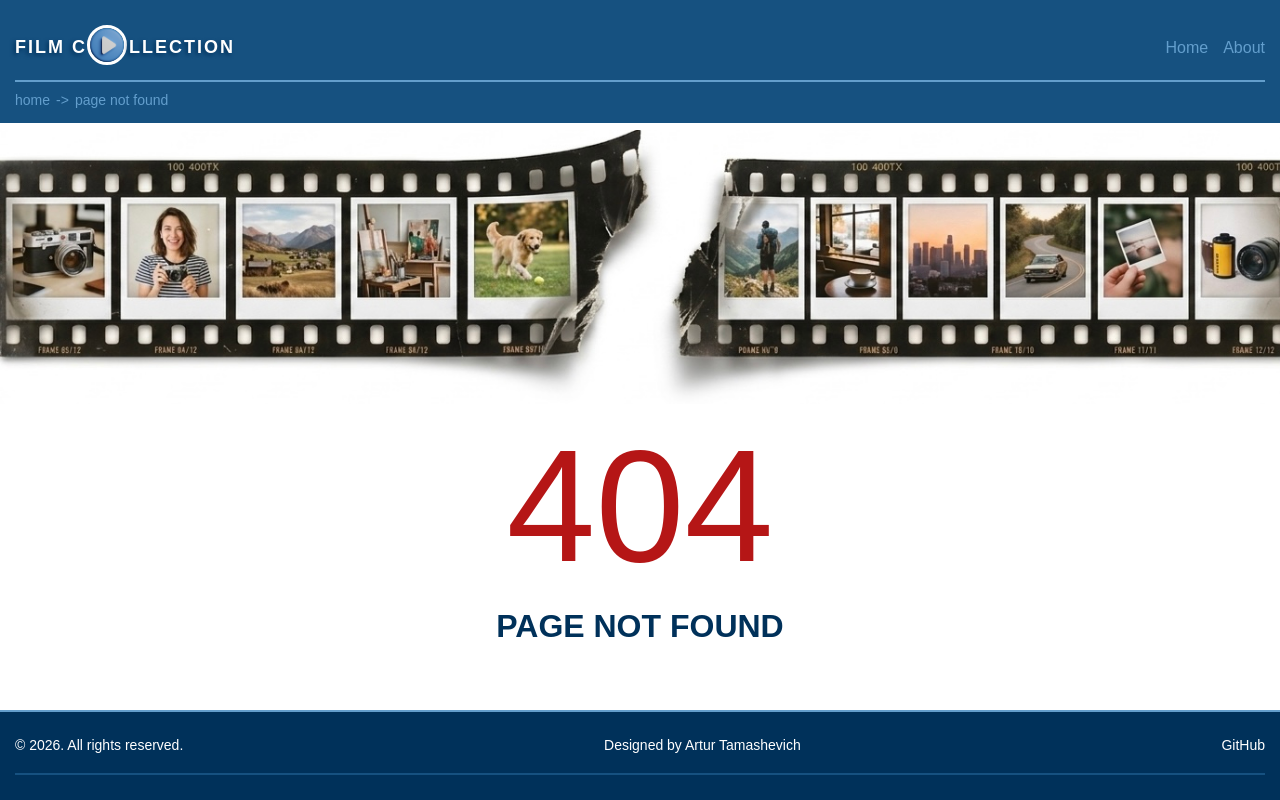
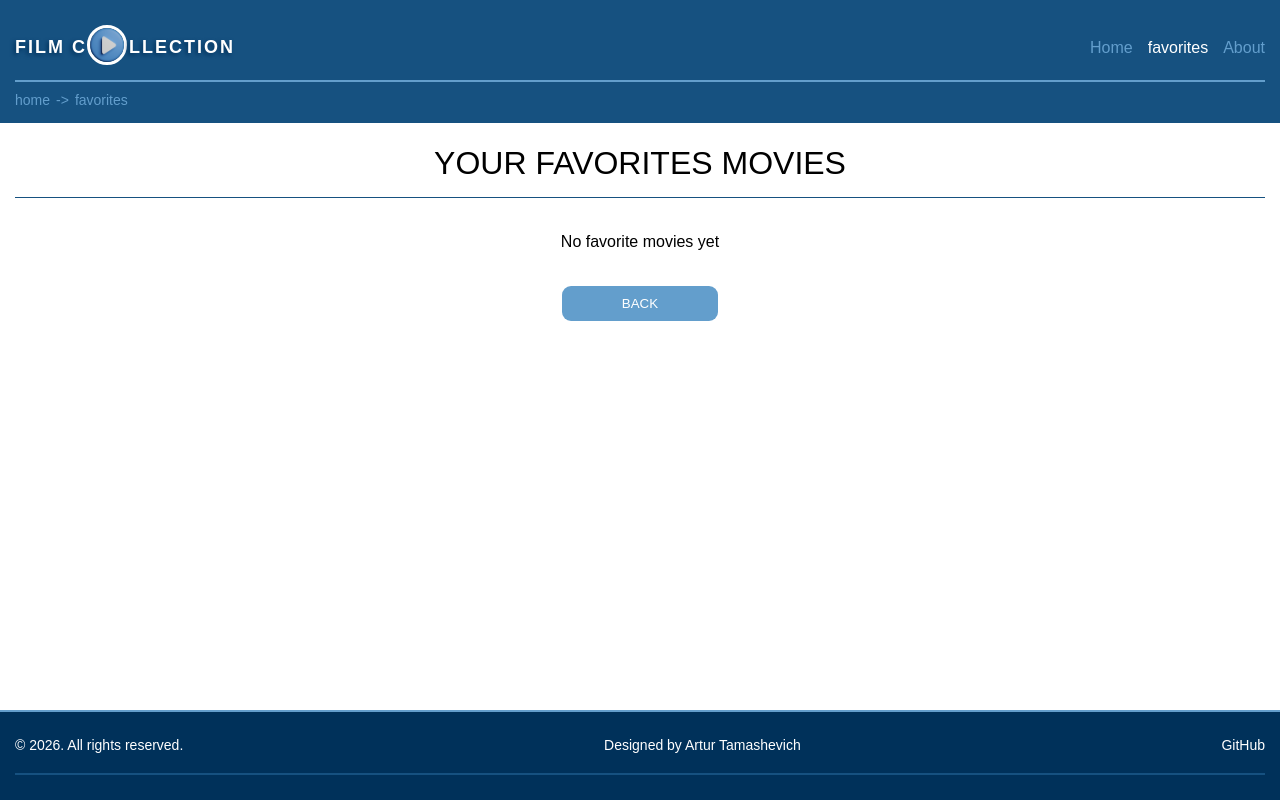
Before and after one commit to iskonplus/Film-Collection-ng, an Angular app in the folder film-collection-ng/: page /favorites in a window 1280 px wide. Before the commit this address led to /404. Built offline with nearby package versions, Linux system fonts and the light colour scheme; a web font is replaced by a local one.

Commit message:
feat: add favorites page

```diff
--- /dev/null
+++ b/film-collection-ng/src/app/pages/favorites/favorites.html
@@ -0,0 +1,17 @@
+<h1>Your favorites movies</h1>
+
+<section class="container">
+  @if(favorites(); as films){
+  @if(films.length > 0){
+
+  @for (film of films; track film.id) {
+  <app-film-card [film]="film" (favoriteToggled)="favoriteToggled($event)"></app-film-card>
+  }
+  }@else{
+  <p>No favorite movies yet</p>
+  }
+  }
+
+</section>
+
+<button routerLink="/" class="back-btn">Back</button>
--- /dev/null
+++ b/film-collection-ng/src/app/pages/favorites/favorites.scss
@@ -0,0 +1,66 @@
+@use "../../shared/styles/variables" as *;
+
+:host {
+  width: 100%;
+  max-width: $max-width;
+  padding: 0px 15px 45px;
+  display: block;
+
+
+  h1 {
+    width: 100%;
+    display: block;
+    text-align: center;
+    margin: auto;
+    text-transform: uppercase;
+    border-bottom: 1px solid $blue-color;
+    padding: 15px 0px;
+    margin-bottom: 35px;
+  }
+
+  .container {
+    width: 100%;
+    margin: auto;
+    display: flex;
+    flex-wrap: wrap;
+    justify-content: space-around;
+    align-items: center;
+    gap: 40px 15px;
+    margin-bottom: 35px;
+  }
+
+  .back-btn {
+    display: block;
+    margin: auto;
+    margin-bottom: 20px;
+    padding: 10px 60px;
+    border-radius: 9px;
+    background-color: $light-blue-color;
+    cursor: pointer;
+    transition: .3s;
+    color: $white-color;
+    text-transform: uppercase;
+    border: none;
+
+    &:hover {
+      background-color: $blue-color;
+    }
+  }
+}
+
+
+@media (max-width: 1200px) {
+  .container {
+    justify-content: space-around;
+
+  }
+
+  @media (max-width: 460px) {
+    :host {
+      h1 {
+        padding-top: 45px;
+      }
+    }
+
+  }
+}
--- /dev/null
+++ b/film-collection-ng/src/app/pages/favorites/favorites.ts
@@ -0,0 +1,24 @@
+import { Component, computed, inject } from '@angular/core';
+import { FilmCard } from '../../shared/components/film-card/film-card';
+import { FilmService } from '../../shared/services/film.service';
+import { RouterLink } from '@angular/router';
+
+@Component({
+  selector: 'app-favorites',
+  imports: [FilmCard, RouterLink],
+  templateUrl: './favorites.html',
+  styleUrl: './favorites.scss',
+})
+export class Favorites {
+  filmService = inject(FilmService);
+
+  favorites = computed(() => {
+    return this.filmService.films().filter((film) => {
+      return film.isFavorite;
+    });
+  });
+
+  favoriteToggled(id: number): void {
+    this.filmService.toggleFavorite(id);
+  }
+}
--- a/film-collection-ng/src/app/pages/home/home.ts
+++ b/film-collection-ng/src/app/pages/home/home.ts
@@ -25,8 +25,8 @@ export class Home {
   filteredFilms = computed(() => {
     const value = this.searchValue().trim().toLocaleLowerCase();
 
-    return this.filmService.films().filter(film => {
+    return this.filmService.films().filter((film) => {
       return film.title.toLowerCase().includes(value);
-    })
-  })
+    });
+  });
 }
--- a/film-collection-ng/src/app/routers/app.routes.ts
+++ b/film-collection-ng/src/app/routers/app.routes.ts
@@ -3,11 +3,13 @@ import { Home } from '../pages/home/home';
 import { filmDetailsRoutes } from './film-details.routes';
 import { aboutRoutes } from './about.routes';
 import { notFoundRoutes } from './not-found.routes';
+import { favoritesRoutes } from './favorites.routes';
 
 export const routes: Routes = [
   { path: '', pathMatch: 'full', component: Home },
   ...filmDetailsRoutes,
   ...aboutRoutes,
+  ...favoritesRoutes,
   ...notFoundRoutes,
   { path: '**', redirectTo: '404'},
 ];
--- /dev/null
+++ b/film-collection-ng/src/app/routers/favorites.routes.ts
@@ -0,0 +1,11 @@
+import { Routes } from "@angular/router";
+
+export const favoritesRoutes: Routes = [
+  {
+    path: "favorites",
+    loadComponent: async () => {
+      const m = await import("../pages/favorites/favorites");
+      return m.Favorites;
+    },
+  },
+];
--- a/film-collection-ng/src/app/shared/components/breadcrumbs/breadcrumbs.html
+++ b/film-collection-ng/src/app/shared/components/breadcrumbs/breadcrumbs.html
@@ -1,10 +1,12 @@
 <nav class="breadcrumbs" aria-label="Breadcrumb">
 
-  <a [routerLink]="'/'">Home</a>
 
   @if (breadcrumbs()?.label; as crumb) {
+  <a [routerLink]="'/'">Home</a>
   <span class="separator">-></span>
   <span class="current">{{ crumb }}</span>
+  }@else {
+  <span class="current">Home</span>
   }
 
 </nav>
--- a/film-collection-ng/src/app/shared/components/breadcrumbs/breadcrumbs.ts
+++ b/film-collection-ng/src/app/shared/components/breadcrumbs/breadcrumbs.ts
@@ -20,6 +20,7 @@ export class Breadcrumbs {
     if (url === '/') return undefined;
 
     if (url === '/about') return { label: 'About', url: '/about' };
+    if (url === '/favorites') return { label: 'Favorites', url: '/favorites' };
 
     if (url.startsWith('/film-details')) {
       const id = Number(url.split('/')[2]);
--- a/film-collection-ng/src/app/shared/components/film-card/film-card.scss
+++ b/film-collection-ng/src/app/shared/components/film-card/film-card.scss
@@ -17,10 +17,10 @@
     scale: 1.02;
     box-shadow: 0px 8px 10px $dark-blue-color;
   }
+
   &:hover .favorite {
-          font-size: 40px;
+    font-size: 40px;
   }
-
 }
 
 .film-card-poster {
@@ -64,7 +64,7 @@
     position: absolute;
     top: 10px;
     right: 15px;
-    color:$dark-red;
+    color: $dark-red;
     transition: .3s;
     text-shadow: 0px 0px 5px $white-color;
     font-weight: 600;
--- a/film-collection-ng/src/app/shared/components/header/header.html
+++ b/film-collection-ng/src/app/shared/components/header/header.html
@@ -9,6 +9,7 @@
     <a routerLink="/" routerLinkActive="active" [routerLinkActiveOptions]="{ exact: true }">
       Home
     </a>
+    <a routerLink="/favorites" routerLinkActive="active">favorites</a>
     <a routerLink="/about" routerLinkActive="active">About</a>
   </nav>
 
```
